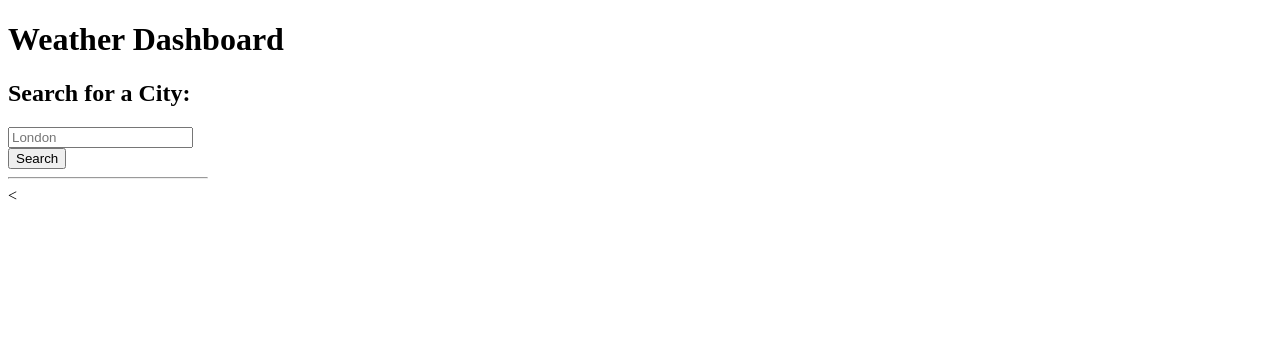
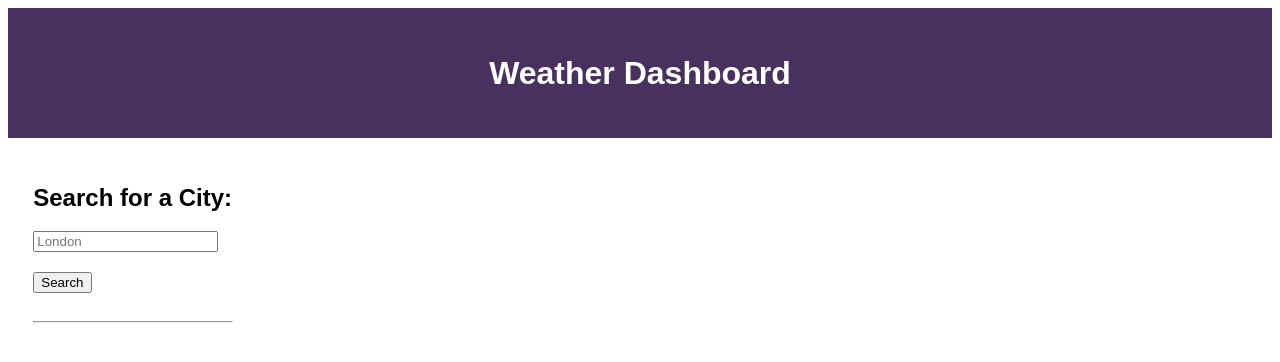
Before and after one commit to Niamh-Codes/weather_forecast_app, a plain HTML site: page index.html in a window 1280 px wide. Drawn offline with nearby package versions, Linux system fonts and the light colour scheme; files that its build step writes are made by us from their sources.

Commit message:
adding styling to start forming page

```diff
--- /dev/null
+++ b/assets/style.css
@@ -0,0 +1,26 @@
+.header{
+    background-color: rgb(73, 49, 95);
+    color: white;
+    text-align: center;
+    padding: 2%;
+    font-family: Arial, Helvetica, sans-serif;
+}
+
+.search{
+    font-family: Arial, Helvetica, sans-serif;
+    background-color: white;
+    padding:2%;
+}
+
+#search-button{
+    font-family: Arial, Helvetica, sans-serif;
+    margin-block: 10%;
+}
+
+#list-group{
+    display: grid;
+    font-family: Arial, Helvetica, sans-serif;
+    padding: 1rem;
+    margin-bottom: 1rem;
+    text-align: left;
+}
--- a/index.html
+++ b/index.html
@@ -5,8 +5,8 @@
   <meta charset="UTF-8" />
   <meta name="viewport" content="width=device-width, initial-scale=1.0" />
   <meta http-equiv="X-UA-Compatible" content="ie=edge" />
-  <link rel="stylesheet" href="Assets/style.css" />
-  <link rel="logic" href="Assets/script.js"/>
+  <link rel="stylesheet" href="assets/style.css" />
+  <link rel="logic" href="assets/script.js"/>
   <title>Weather Dashboard</title>
 </head>
 
@@ -51,13 +51,12 @@
 
 
   <!-- Bootstrap -->
-  <
   <!-- Day.js -->
   <script src="https://cdn.jsdelivr.net/npm/dayjs@1/dayjs.min.js"></script>
   <!-- jQuery -->
 
   <script src="https://cdnjs.cloudflare.com/ajax/libs/jquery/3.2.1/jquery.min.js"></script>
-  <script src="Assets/script.js"></script>
+  <script src="assets/script.js"></script>
 </body>
 
 </html>
```
Also changed, not shown: assets/script.js (added), style.css (deleted).
